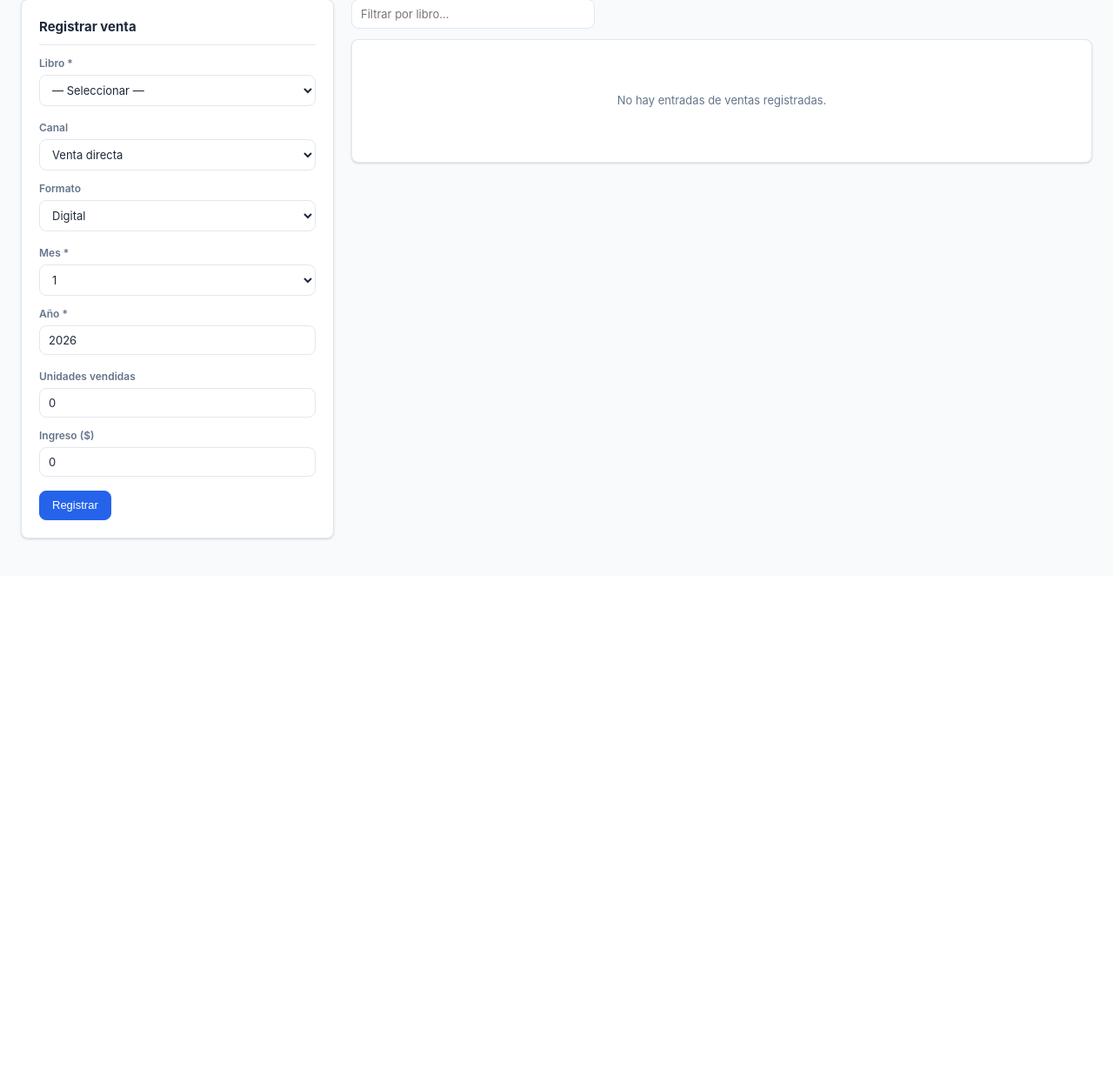
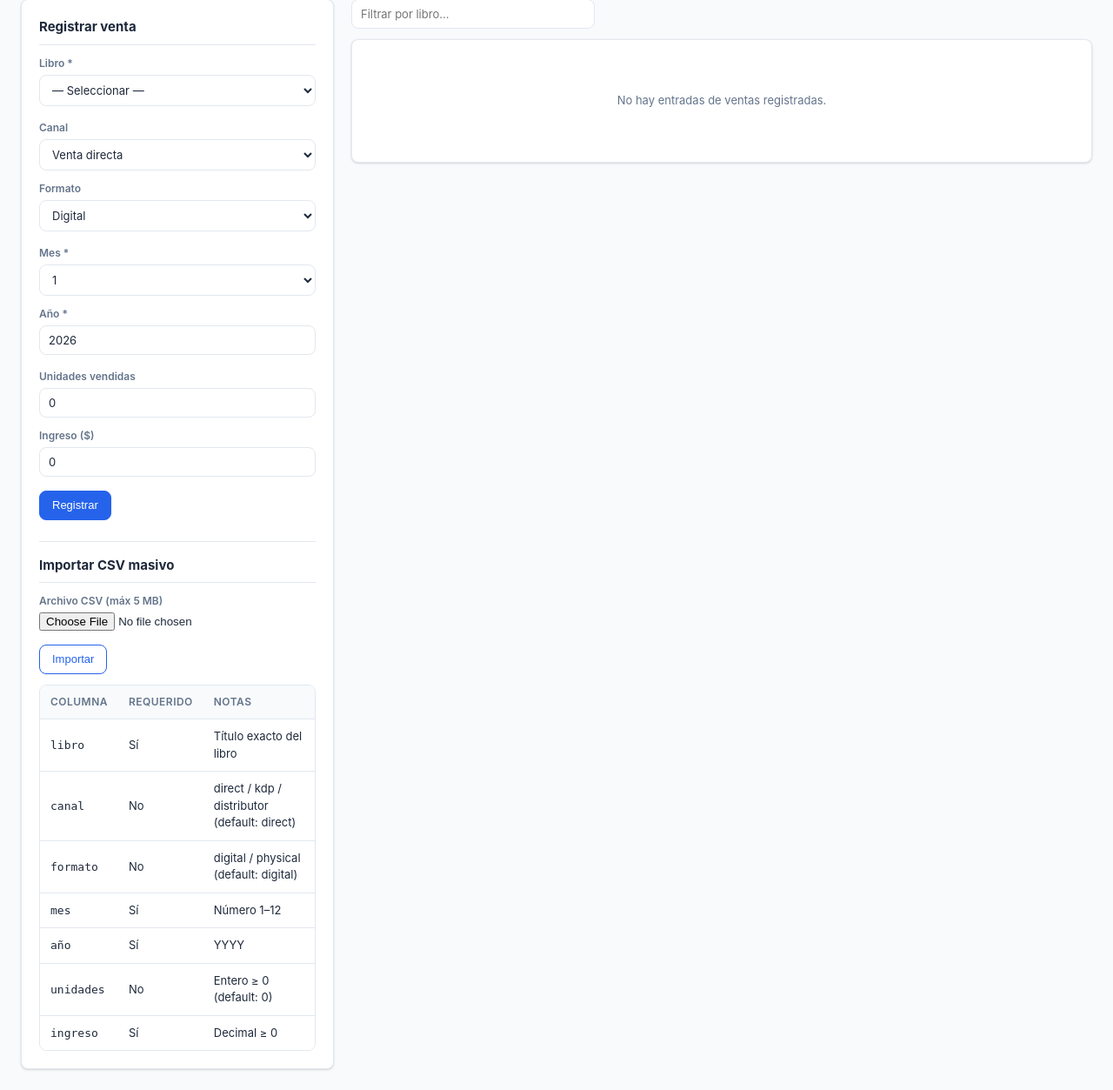
Before and after one commit to gabrielafundora/nuevo, a Flask app: page /revenue in a window 1280 px wide. Shown: the part 138-1391 px from the top of the page at 87% size. Before the commit the page ends 759 px from the top, so only its background shows below. Run offline with Flask 3, Linux system fonts and the light colour scheme; data that the repository does not hold is empty.

Commit message:
Add bulk CSV import for Ventas and Gastos; clean up KDP import UI
- Remove English CSV column mapping table from import_kdp.html (Spanish
  Excel format is the only supported KDP format)
- Add POST /revenue/import route: accepts CSV with columns libro, canal,
  formato, mes, año, unidades, ingreso; matches books by title, runs same
  inventory sync logic as the manual form, skips duplicate entries
- Add POST /expenses/import route: accepts CSV with columns categoria,
  monto, fecha, libro, descripcion; matches categories and books by name
  (case-insensitive), defaults fecha to today when omitted
- Both routes show processed/imported/skipped counts + per-row error list
  inline on the same page (no redirect) so the user sees results immediately
- Add "Importar CSV masivo" collapsible section with column reference table
  to revenue.html and expenses.html

https://claude.ai/code/session_01LcHX8ppCBahzeMn7gfvhuM

```diff
--- a/app.py
+++ b/app.py
@@ -645,6 +645,116 @@ def revenue_delete(entry_id):
     return redirect(url_for('revenue'))
 
 
+@app.route('/revenue/import', methods=['POST'])
+def revenue_import():
+    file = request.files.get('csv_file')
+    if not file or not file.filename.lower().endswith('.csv'):
+        flash('Por favor sube un archivo .csv válido.', 'error')
+        return redirect(url_for('revenue'))
+
+    content = file.read()
+    if len(content) > 5 * 1024 * 1024:
+        flash('Archivo demasiado grande (máx 5 MB).', 'error')
+        return redirect(url_for('revenue'))
+
+    try:
+        text = content.decode('utf-8-sig')
+    except UnicodeDecodeError:
+        text = content.decode('latin-1')
+
+    reader = csv.DictReader(io.StringIO(text))
+    rows = [{k.strip().lower(): v.strip() for k, v in row.items()} for row in reader]
+
+    db = get_db()
+    processed = imported = skipped = 0
+    errors = []
+
+    for i, row in enumerate(rows, 1):
+        try:
+            title = row.get('libro', '').strip()
+            if not title:
+                skipped += 1
+                continue
+
+            book = db.execute('SELECT id FROM books WHERE title=?', [title]).fetchone()
+            if not book:
+                errors.append(f'Fila {i}: Libro "{title}" no encontrado en catálogo')
+                skipped += 1
+                continue
+            book_id = book['id']
+
+            channel = row.get('canal', 'direct').strip() or 'direct'
+            fmt = row.get('formato', 'digital').strip() or 'digital'
+
+            mes_str = row.get('mes', '').strip()
+            año_str = row.get('año', '').strip()
+            if not mes_str or not año_str:
+                errors.append(f'Fila {i}: Falta mes o año')
+                skipped += 1
+                continue
+
+            period_month = int(float(mes_str))
+            period_year = int(float(año_str))
+            units_sold = int(float(row.get('unidades', '0') or 0))
+            revenue_amount = float(
+                str(row.get('ingreso', '0') or 0).replace('$', '').replace(',', '')
+            )
+
+            processed += 1
+
+            try:
+                db.execute(
+                    '''INSERT INTO revenue_entries
+                       (book_id, channel, period_month, period_year, units_sold, revenue_amount, format)
+                       VALUES (?, ?, ?, ?, ?, ?, ?)''',
+                    [book_id, channel, period_month, period_year, units_sold, revenue_amount, fmt]
+                )
+                if fmt == 'digital':
+                    db.execute(
+                        '''INSERT INTO inventory (book_id, units_digital_sold) VALUES (?, ?)
+                           ON CONFLICT(book_id) DO UPDATE SET
+                             units_digital_sold = units_digital_sold + excluded.units_digital_sold,
+                             updated_at = CURRENT_TIMESTAMP''',
+                        [book_id, units_sold]
+                    )
+                else:
+                    db.execute(
+                        '''INSERT INTO inventory (book_id, units_physical_sold, units_physical_in_stock)
+                           VALUES (?, ?, 0)
+                           ON CONFLICT(book_id) DO UPDATE SET
+                             units_physical_sold = units_physical_sold + excluded.units_physical_sold,
+                             units_physical_in_stock = MAX(0, units_physical_in_stock - excluded.units_physical_sold),
+                             updated_at = CURRENT_TIMESTAMP''',
+                        [book_id, units_sold]
+                    )
+                imported += 1
+            except sqlite3.IntegrityError:
+                skipped += 1
+
+        except (ValueError, TypeError) as e:
+            errors.append(f'Fila {i}: Valores inválidos — {e}')
+            skipped += 1
+
+    db.commit()
+
+    msg = f'Importación completa: {processed} filas procesadas, {imported} importadas, {skipped} omitidas.'
+    if errors:
+        msg += f' ({len(errors)} advertencias)'
+    flash(msg, 'success')
+
+    books = db.execute('SELECT id, title FROM books ORDER BY title').fetchall()
+    entries = db.execute(
+        '''SELECT re.*, b.title as book_title
+           FROM revenue_entries re JOIN books b ON re.book_id = b.id
+           ORDER BY re.period_year DESC, re.period_month DESC, b.title'''
+    ).fetchall()
+    return render_template('revenue.html', entries=entries, books=books,
+                           now_year=datetime.now().year,
+                           import_result={'processed': processed, 'imported': imported,
+                                          'skipped': skipped},
+                           import_errors=errors)
+
+
 # ---------------------------------------------------------------------------
 # Expenses
 # ---------------------------------------------------------------------------
@@ -689,6 +799,102 @@ def expenses_new():
     db.commit()
     flash('Expense recorded.', 'success')
     return redirect(url_for('expenses'))
+
+
+@app.route('/expenses/import', methods=['POST'])
+def expenses_import():
+    file = request.files.get('csv_file')
+    if not file or not file.filename.lower().endswith('.csv'):
+        flash('Por favor sube un archivo .csv válido.', 'error')
+        return redirect(url_for('expenses'))
+
+    content = file.read()
+    if len(content) > 5 * 1024 * 1024:
+        flash('Archivo demasiado grande (máx 5 MB).', 'error')
+        return redirect(url_for('expenses'))
+
+    try:
+        text = content.decode('utf-8-sig')
+    except UnicodeDecodeError:
+        text = content.decode('latin-1')
+
+    reader = csv.DictReader(io.StringIO(text))
+    rows = [{k.strip().lower(): v.strip() for k, v in row.items()} for row in reader]
+
+    db = get_db()
+    # Build lookup maps (case-insensitive)
+    categories = {r['name'].lower(): r['id']
+                  for r in db.execute('SELECT id, name FROM expense_categories').fetchall()}
+    books_map = {r['title'].lower(): r['id']
+                 for r in db.execute('SELECT id, title FROM books').fetchall()}
+
+    processed = imported = skipped = 0
+    errors = []
+
+    for i, row in enumerate(rows, 1):
+        try:
+            cat_name = row.get('categoria', '').strip()
+            if not cat_name:
+                errors.append(f'Fila {i}: Falta categoría')
+                skipped += 1
+                continue
+
+            category_id = categories.get(cat_name.lower())
+            if not category_id:
+                errors.append(f'Fila {i}: Categoría "{cat_name}" no encontrada')
+                skipped += 1
+                continue
+
+            monto_str = row.get('monto', '').strip()
+            if not monto_str:
+                errors.append(f'Fila {i}: Falta monto')
+                skipped += 1
+                continue
+
+            amount = float(monto_str.replace('$', '').replace(',', ''))
+            if amount <= 0:
+                errors.append(f'Fila {i}: El monto debe ser positivo')
+                skipped += 1
+                continue
+
+            book_title = row.get('libro', '').strip()
+            book_id = books_map.get(book_title.lower()) if book_title else None
+
+            description = row.get('descripcion', '').strip() or None
+            expense_date = row.get('fecha', '').strip() or date.today().isoformat()
+
+            processed += 1
+            db.execute(
+                'INSERT INTO expenses (book_id, category_id, amount, description, expense_date) VALUES (?, ?, ?, ?, ?)',
+                [book_id, category_id, amount, description, expense_date]
+            )
+            imported += 1
+
+        except (ValueError, TypeError) as e:
+            errors.append(f'Fila {i}: Valores inválidos — {e}')
+            skipped += 1
+
+    db.commit()
+
+    msg = f'Importación completa: {processed} filas procesadas, {imported} importadas, {skipped} omitidas.'
+    if errors:
+        msg += f' ({len(errors)} advertencias)'
+    flash(msg, 'success')
+
+    entries = db.execute(
+        '''SELECT e.*, ec.name as category_name, b.title as book_title
+           FROM expenses e
+           JOIN expense_categories ec ON e.category_id = ec.id
+           LEFT JOIN books b ON e.book_id = b.id
+           ORDER BY e.expense_date DESC'''
+    ).fetchall()
+    cats = db.execute('SELECT * FROM expense_categories ORDER BY name').fetchall()
+    all_books = db.execute('SELECT id, title FROM books ORDER BY title').fetchall()
+    return render_template('expenses.html', entries=entries, categories=cats, books=all_books,
+                           today=date.today().isoformat(),
+                           import_result={'processed': processed, 'imported': imported,
+                                          'skipped': skipped},
+                           import_errors=errors)
 
 
 @app.route('/expenses/<int:expense_id>/edit', methods=['POST'])
--- a/templates/revenue.html
+++ b/templates/revenue.html
@@ -61,6 +61,44 @@
       </div>
       <button type="submit" class="btn btn-primary">Registrar</button>
     </form>
+
+    <div style="margin-top:24px;border-top:1px solid var(--border);padding-top:16px">
+      <div class="section-title">Importar CSV masivo</div>
+      <form method="POST" action="{{ url_for('revenue_import') }}" enctype="multipart/form-data">
+        <div class="form-group mb-16">
+          <label>Archivo CSV (máx 5 MB)</label>
+          <input type="file" name="csv_file" accept=".csv" required>
+        </div>
+        <button type="submit" class="btn btn-outline">Importar</button>
+      </form>
+      <div class="table-wrapper" style="margin-top:12px">
+        <table>
+          <thead><tr><th>Columna</th><th>Requerido</th><th>Notas</th></tr></thead>
+          <tbody>
+            <tr><td><code>libro</code></td><td>Sí</td><td>Título exacto del libro</td></tr>
+            <tr><td><code>canal</code></td><td>No</td><td>direct / kdp / distributor (default: direct)</td></tr>
+            <tr><td><code>formato</code></td><td>No</td><td>digital / physical (default: digital)</td></tr>
+            <tr><td><code>mes</code></td><td>Sí</td><td>Número 1–12</td></tr>
+            <tr><td><code>año</code></td><td>Sí</td><td>YYYY</td></tr>
+            <tr><td><code>unidades</code></td><td>No</td><td>Entero ≥ 0 (default: 0)</td></tr>
+            <tr><td><code>ingreso</code></td><td>Sí</td><td>Decimal ≥ 0</td></tr>
+          </tbody>
+        </table>
+      </div>
+      {% if import_result %}
+      <div style="margin-top:12px;font-size:13px">
+        <strong>Resultado:</strong>
+        {{ import_result.processed }} procesadas,
+        <span class="text-success">{{ import_result.imported }} importadas</span>,
+        <span class="text-muted">{{ import_result.skipped }} omitidas</span>
+      </div>
+      {% if import_errors %}
+      <ul style="font-size:12px;padding-left:16px;margin-top:6px;color:var(--danger)">
+        {% for e in import_errors %}<li>{{ e }}</li>{% endfor %}
+      </ul>
+      {% endif %}
+      {% endif %}
+    </div>
   </div>
 
   <div>
```
Also changed, not shown: templates/expenses.html (+40 -0 lines), templates/import_kdp.html (+0 -14 lines).
